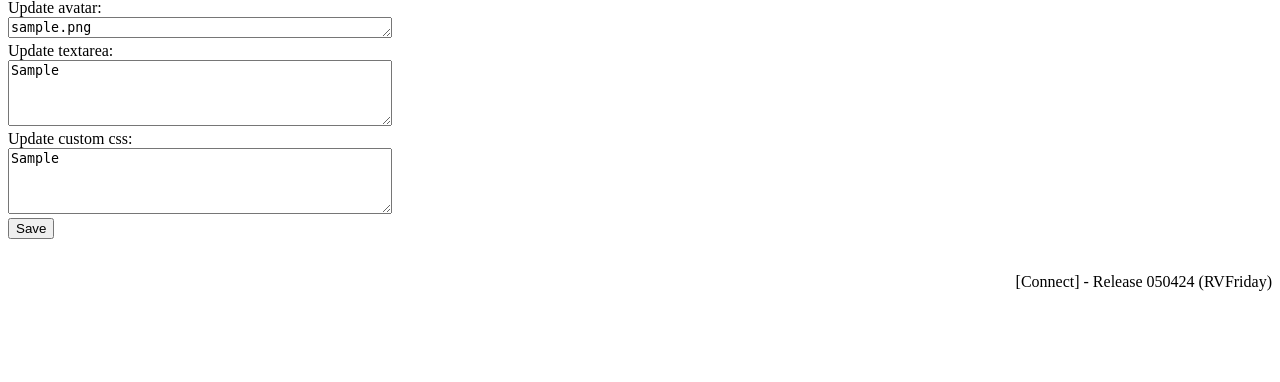
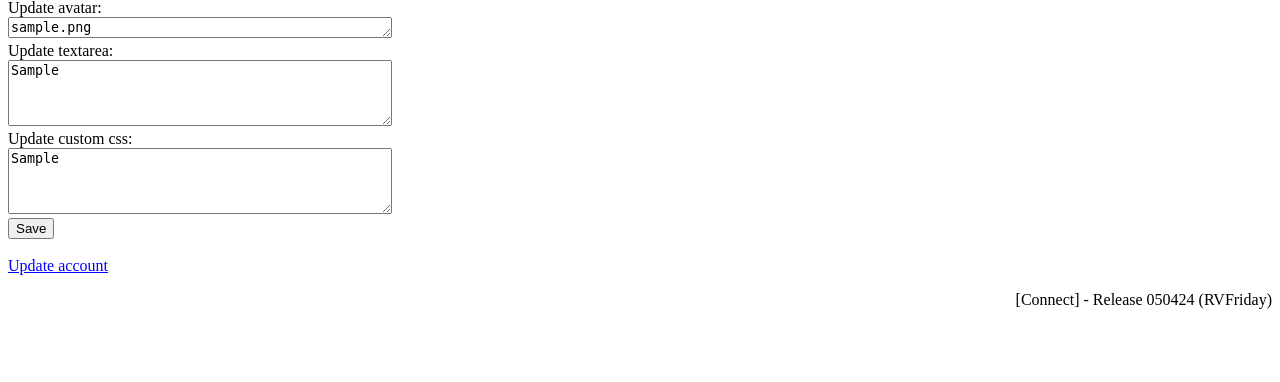
Before and after one commit to atarwn/Connect, a PHP site: page /user_page.php in a window 1280 px wide. Shown: the part 349-731 px from the top of the page. Run offline with PHP 8.4, Linux system fonts and the light colour scheme; the visitor is signed in with stand-in values (Sample User, id 1); tables that the repository leaves empty or names only in its code hold one stand-in row (values such as "Sample post"); grey boxes marked "Sample" are stand-in pictures.

Commit message:
Add files via upload

```diff
--- a/user_page.php
+++ b/user_page.php
@@ -93,15 +93,7 @@ $mysqli->close();
             </div>
         </form>
             <br>
-        <!--<form action="update_email_info.php" method="post">
-            <div class="form-group">
-                <label>Update email:</label><br>
-                <textarea type="text" name="email" class="form-control" rows="1"><?php echo htmlspecialchars($email); ?></textarea><br>
-                <label>Your password:</label><br>
-                <input type="password" name="password" class="form-control"><br>
-                <input type="submit" class="btn btn-primary" value="Save">
-            </div>
-        </form>-->
+        <a href="user_account.php">Update account</a>
 
     </div>
     <?php include "footer.php"; ?>
```
